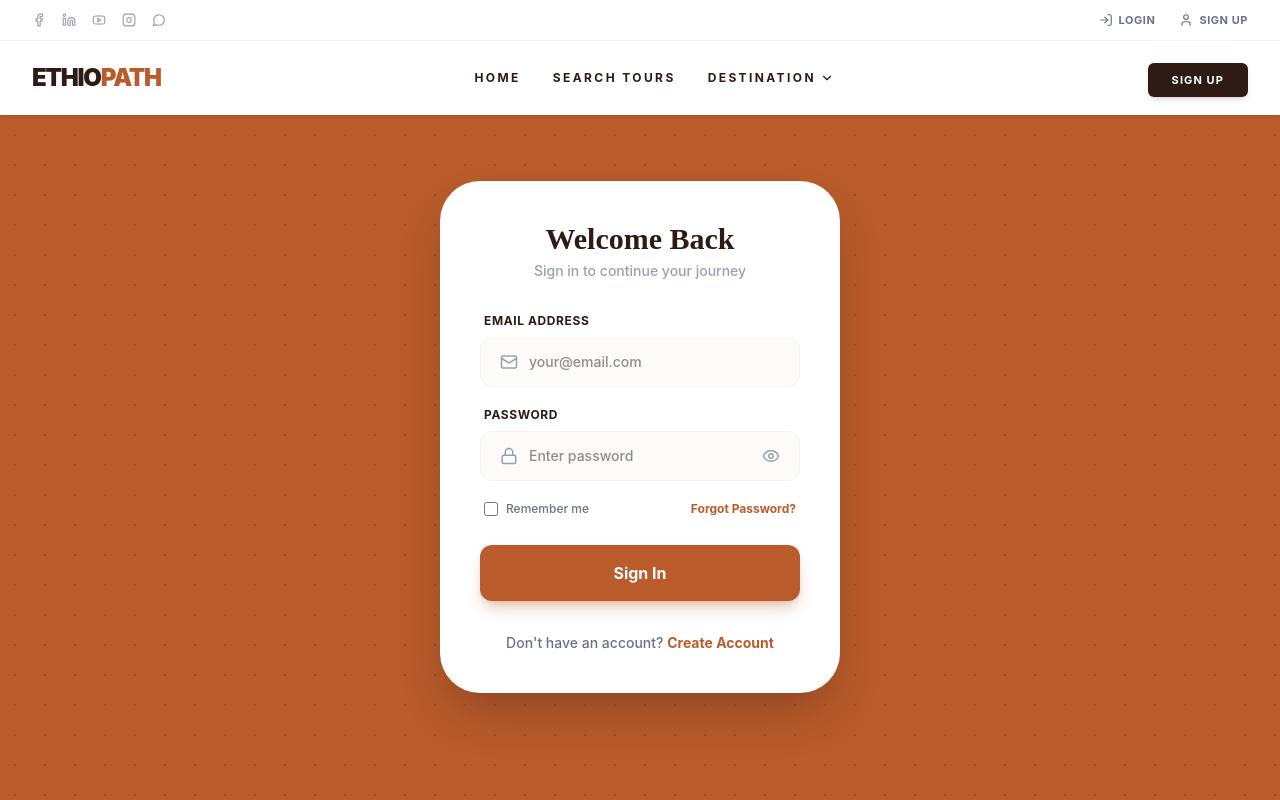
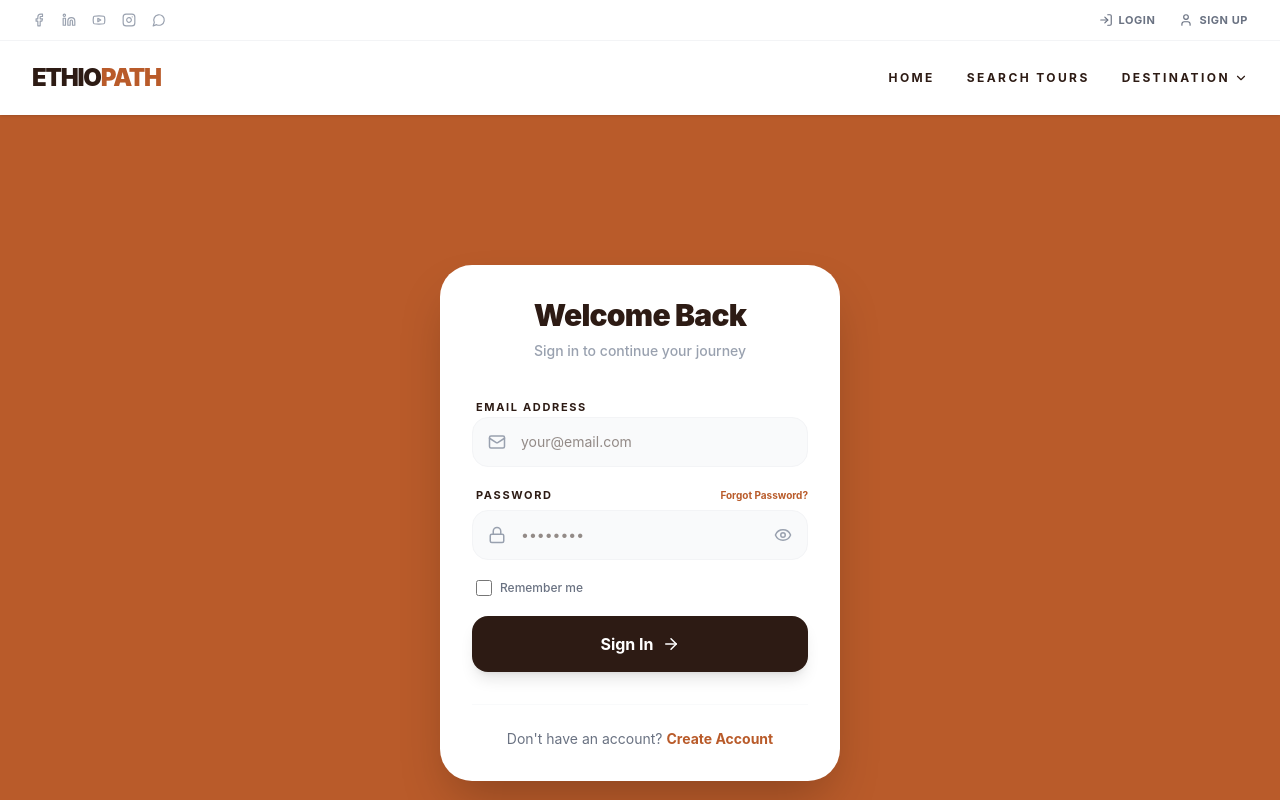
Before and after one commit to niemaDev/Tour_Management_System, a React app: page /login in a window 1280 px wide. Built offline with nearby package versions, Linux system fonts and the light colour scheme; the HTML template or start-up script is replaced by a standard one.

Commit message:
edit login and sign up page

```diff
--- a/src/components/common/Navbar.jsx
+++ b/src/components/common/Navbar.jsx
@@ -2,6 +2,9 @@ import React, { useState } from 'react';
 import { Link } from 'react-router-dom';
 import {
   ChevronDown,
+   LayoutDashboard,
+    MapPin,
+     Globe,
   User,
   LogIn,
   Facebook,
@@ -13,7 +16,7 @@ import {
 
 const Navbar = () => {
   const [isDropdownOpen, setIsDropdownOpen] = useState(false);
-
+    const isAdmin = true;
   // Destinations matching the reference style
   const destinations = ["Amhara", "Oromia", "Tigray", "Afar", "Southern Nation", "More"];
 
@@ -85,14 +88,14 @@ const Navbar = () => {
         </div>
 
         {/* Action Button (Main sign up button) */}
-        <div className="hidden sm:block">
+        {/*<div className="hidden sm:block">
           <Link
             to="/signup"
             className="bg-[#2D1B14] text-white px-6 py-2.5 rounded-md text-[11px] font-bold uppercase tracking-widest hover:bg-[#B95B2A] transition-all shadow-md active:scale-95"
           >
             Sign Up
           </Link>
-        </div>
+        </div>*/}
       </div>
     </nav>
   );
--- a/src/layouts/MainLayout.jsx
+++ b/src/layouts/MainLayout.jsx
@@ -8,7 +8,7 @@ const MainLayout = () => {
     <div className="flex flex-col min-h-screen bg-gray-50 text-gray-900 overflow-hidden">
       <Navbar />
 
-      <main className="flex-grow ">
+      <main className="flex-grow pt-[114px] ">
         <Outlet />
       </main>
 
--- a/src/pages/Login.jsx
+++ b/src/pages/Login.jsx
@@ -1,102 +1,96 @@
-import React, { useState } from 'react';
-import { Mail, Lock, Eye, EyeOff } from 'lucide-react';
-import { Link, useNavigate } from 'react-router-dom';
+import React from 'react';
+import { Mail, Lock, Eye, ArrowRight } from 'lucide-react';
+import { Link } from 'react-router-dom';
 
 const Login = () => {
-  const navigate = useNavigate();
-  const [formData, setFormData] = useState({ email: '', password: '' });
-  const [showPassword, setShowPassword] = useState(false);
+  return (
+    <div className="min-h-screen w-full bg-[#B95B2A] flex items-center justify-center px-4 pt-[114px]">
+      {/* - max-w-[400px]: Makes the card narrower and cleaner.
+          - -translate-y-12: This is the trick to move it "a little bit upper" without breaking the centering.
+      */}
+      <div className="bg-white rounded-[2rem] p-8 w-full max-w-[400px] shadow-2xl transform -translate-y-12 animate-in fade-in zoom-in-95 duration-500">
 
-  const handleChange = (e) => {
-    setFormData({ ...formData, [e.target.name]: e.target.value });
-  };
+        {/* Header Section */}
+        <div className="text-center mb-8">
+          <h1 className="text-3xl font-black tracking-tight text-[#2D1B14] mb-2">
+            Welcome Back
+          </h1>
+          <p className="text-gray-400 text-sm font-medium">
+            Sign in to continue your journey
+          </p>
+        </div>
 
-  const handleSubmit = (e) => {
-    e.preventDefault();
-    if (formData.email && formData.password) {
-      navigate('/admin');
-    }
-  };
-
-  return (
-    /* mt-[74px] prevents the Navbar from overlapping the top of this section */
-    <div className=" min-h-screen flex items-center justify-center bg-[#B95B2A] relative overflow-hidden px-4 pt-[74px]">
-      {/* Pattern Overlay */}
-      <div
-        className="absolute inset-0 opacity-20 pointer-events-none"
-        style={{
-          backgroundImage: `radial-gradient(#2D1B14 1px, transparent 1px)`,
-          backgroundSize: '30px 30px'
-        }}
-      ></div>
-
-      {/* THE CARD */}
-      <div className="relative bg-white w-full max-w-[400px] rounded-[2.5rem] shadow-2xl p-8 md:p-10 flex flex-col items-center">
-
-        {/* LOGO ICON REMOVED - Heading starts higher now */}
-        <h1 className="text-3xl font-serif font-bold text-[#2D1B14] mb-1">Welcome Back</h1>
-        <p className="text-gray-400 font-medium mb-8 text-center text-sm">Sign in to continue your journey</p>
-
-        <form onSubmit={handleSubmit} className="w-full space-y-5">
-          <div>
-            <label className="block text-xs font-bold text-[#2D1B14] mb-2 ml-1 uppercase tracking-wider">Email Address</label>
-            <div className="relative">
-              <Mail className="absolute left-5 top-1/2 -translate-y-1/2 text-gray-400" size={18} />
+        <form className="space-y-5">
+          {/* Email Input */}
+          <div className="space-y-1.5">
+            <label className="text-[11px] font-bold uppercase tracking-[0.15em] text-[#2D1B14] ml-1">
+              Email Address
+            </label>
+            <div className="relative group">
+              <div className="absolute left-4 top-1/2 -translate-y-1/2 text-gray-400 group-focus-within:text-[#B95B2A] transition-colors">
+                <Mail size={18} />
+              </div>
               <input
                 type="email"
-                name="email"
-                value={formData.email}
-                onChange={handleChange}
                 placeholder="your@email.com"
-                className="w-full pl-12 pr-6 py-3.5 bg-[#FDFBF9] border border-gray-100 rounded-xl outline-none focus:ring-2 focus:ring-[#B95B2A]/20 transition font-medium text-coffee text-sm"
-                required
+                className="w-full bg-gray-50 border border-gray-100 rounded-2xl pl-12 pr-4 py-3.5 text-sm focus:outline-none focus:ring-2 focus:ring-[#B95B2A]/20 focus:bg-white transition-all text-[#2D1B14]"
               />
             </div>
           </div>
 
-          <div>
-            <label className="block text-xs font-bold text-[#2D1B14] mb-2 ml-1 uppercase tracking-wider">Password</label>
-            <div className="relative">
-              <Lock className="absolute left-5 top-1/2 -translate-y-1/2 text-gray-400" size={18} />
+          {/* Password Input */}
+          <div className="space-y-1.5">
+            <div className="flex justify-between items-center ml-1">
+              <label className="text-[11px] font-bold uppercase tracking-[0.15em] text-[#2D1B14]">
+                Password
+              </label>
+              <button type="button" className="text-[10px] font-bold text-[#B95B2A] hover:underline">
+                Forgot Password?
+              </button>
+            </div>
+            <div className="relative group">
+              <div className="absolute left-4 top-1/2 -translate-y-1/2 text-gray-400 group-focus-within:text-[#B95B2A] transition-colors">
+                <Lock size={18} />
+              </div>
               <input
-                type={showPassword ? "text" : "password"}
-                name="password"
-                value={formData.password}
-                onChange={handleChange}
-                placeholder="Enter password"
-                className="w-full pl-12 pr-12 py-3.5 bg-[#FDFBF9] border border-gray-100 rounded-xl outline-none focus:ring-2 focus:ring-[#B95B2A]/20 transition font-medium text-coffee text-sm"
-                required
+                type="password"
+                placeholder="••••••••"
+                className="w-full bg-gray-50 border border-gray-100 rounded-2xl pl-12 pr-12 py-3.5 text-sm focus:outline-none focus:ring-2 focus:ring-[#B95B2A]/20 focus:bg-white transition-all text-[#2D1B14]"
               />
-              <button
-                type="button"
-                onClick={() => setShowPassword(!showPassword)}
-                className="absolute right-5 top-1/2 -translate-y-1/2 text-gray-400 hover:text-coffee"
-              >
-                {showPassword ? <EyeOff size={18} /> : <Eye size={18} />}
+              <button type="button" className="absolute right-4 top-1/2 -translate-y-1/2 text-gray-400 hover:text-[#2D1B14]">
+                <Eye size={18} />
               </button>
             </div>
           </div>
 
-          <div className="flex items-center justify-between text-xs px-1">
-            <label className="flex items-center gap-2 text-gray-500 font-medium cursor-pointer">
-              <input type="checkbox" className="w-3.5 h-3.5 accent-[#B95B2A] rounded" />
+          {/* Remember Me */}
+          <div className="flex items-center gap-2 ml-1">
+            <input
+              type="checkbox"
+              id="remember"
+              className="w-4 h-4 rounded border-gray-300 text-[#B95B2A] focus:ring-[#B95B2A]"
+            />
+            <label htmlFor="remember" className="text-xs font-medium text-gray-500 cursor-pointer">
               Remember me
             </label>
-            <Link to="/forgot-password" size={18} className="text-[#B95B2A] font-bold hover:underline">Forgot Password?</Link>
           </div>
 
-          <button
-            type="submit"
-            className="w-full bg-[#B95B2A] text-white py-4 rounded-xl font-bold text-base shadow-lg shadow-[#B95B2A]/30 hover:brightness-110 active:scale-[0.98] transition mt-2"
-          >
+          {/* Submit Button */}
+          <button className="w-full bg-[#2D1B14] text-white font-bold py-4 rounded-2xl flex items-center justify-center gap-2 hover:bg-[#B95B2A] transition-all shadow-lg shadow-black/10 active:scale-[0.98] mt-2 group">
             Sign In
+            <ArrowRight size={18} className="group-hover:translate-x-1 transition-transform" />
           </button>
         </form>
 
-        <p className="mt-8 text-gray-500 font-medium text-sm text-center">
-          Don't have an account? {' '}
-          <Link to="/signup" className="text-[#B95B2A] font-bold hover:underline">Create Account</Link>
-        </p>
+        {/* Footer */}
+        <div className="mt-8 pt-6 border-t border-gray-50 text-center">
+          <p className="text-sm text-gray-500">
+            Don't have an account? {' '}
+            <Link to="/signup" className="text-[#B95B2A] font-bold hover:underline">
+              Create Account
+            </Link>
+          </p>
+        </div>
       </div>
     </div>
   );
--- a/src/pages/Register.jsx
+++ b/src/pages/Register.jsx
@@ -1,5 +1,5 @@
 import React, { useState } from 'react';
-import { Mail, Lock, User, Eye, EyeOff, ArrowLeft } from 'lucide-react';
+import { Mail, Lock, User, Eye, EyeOff, ArrowLeft, ArrowRight } from 'lucide-react';
 import { Link, useNavigate } from 'react-router-dom';
 
 const Register = () => {
@@ -30,107 +30,109 @@ const Register = () => {
   };
 
   return (
-    /* pt-[74px] prevents Navbar overlap and keeps background seamless */
-    <div className="min-h-screen pt-[74px] flex items-center justify-center bg-[#B95B2A] relative overflow-hidden px-4">
+    /* 1. min-h-screen: Allows the page to expand if content + footer is long.
+       2. pt-[114px]: Clears the taller Navbar.
+       3. pb-20: Adds a gap at the bottom so the card doesn't touch the footer.
+    */
+    <div className="min-h-screen w-full bg-[#B95B2A] flex justify-center items-start px-4 pt-[114px] pb-20 relative">
+
       {/* Pattern Overlay */}
       <div
-        className="absolute inset-0 opacity-20 pointer-events-none"
+        className="absolute inset-0 opacity-10 pointer-events-none"
         style={{
           backgroundImage: `radial-gradient(#2D1B14 1px, transparent 1px)`,
           backgroundSize: '30px 30px'
         }}
       ></div>
 
-      {/* Card: Reduced padding to p-8 to fit all fields on one screen */}
-      <div className="relative bg-white w-full max-w-[450px] rounded-[2.5rem] shadow-2xl p-8 md:p-10 flex flex-col">
+      {/* Register Card */}
+      <div className="relative z-10 bg-white w-full max-w-[420px] rounded-[2.5rem] shadow-2xl p-7 flex flex-col mt-6 animate-in fade-in zoom-in-95 duration-500">
 
-        {/* Back Button: Moved closer to top */}
+        {/* Back Button */}
         <button
           onClick={() => navigate('/login')}
-          className="flex items-center gap-2 text-gray-400 font-bold hover:text-[#B95B2A] transition mb-4 text-sm"
+          className="flex items-center gap-1.5 text-gray-400 font-bold hover:text-[#B95B2A] transition mb-4 text-[10px] uppercase tracking-wider"
         >
-          <ArrowLeft size={18} /> Back to Login
+          <ArrowLeft size={14} /> Back to Login
         </button>
 
-        <div className="flex flex-col items-center">
-            {/* Header: Compacted margins */}
-            <h1 className="text-2xl font-serif font-bold text-[#2D1B14] mb-1">Create Account</h1>
-            <p className="text-gray-400 font-medium mb-6 text-center text-sm">Join us and start your adventure</p>
+        <div className="text-center mb-6">
+          <h1 className="text-3xl font-black tracking-tight text-[#2D1B14] mb-1">Create Account</h1>
+          <p className="text-gray-400 text-xs font-medium">Join us and start your adventure</p>
         </div>
 
-        {/* Form: Using space-y-4 for vertical density */}
-        <form onSubmit={handleSubmit} className="w-full space-y-4">
+        <form onSubmit={handleSubmit} className="w-full space-y-3.5">
 
           {/* Full Name */}
-          <div>
-            <label className="block text-xs font-bold text-[#2D1B14] mb-1.5 ml-1 uppercase tracking-wider">Full Name</label>
+          <div className="space-y-1">
+            <label className="block text-[10px] font-bold text-[#2D1B14] ml-1 uppercase tracking-[0.15em]">Full Name</label>
             <div className="relative">
-              <User className="absolute left-5 top-1/2 -translate-y-1/2 text-gray-400" size={18} />
+              <User className="absolute left-4 top-1/2 -translate-y-1/2 text-gray-400" size={16} />
               <input
                 type="text"
                 name="fullName"
                 value={formData.fullName}
                 onChange={handleChange}
-                placeholder="Full name"
-                className="w-full pl-12 pr-6 py-3 bg-[#FDFBF9] border border-gray-100 rounded-xl outline-none focus:ring-2 focus:ring-[#B95B2A]/20 transition font-medium text-sm"
+                placeholder="Enter your name"
+                className="w-full pl-11 pr-4 py-2.5 bg-gray-50 border border-gray-100 rounded-xl outline-none focus:ring-2 focus:ring-[#B95B2A]/20 transition text-sm text-[#2D1B14]"
                 required
               />
             </div>
           </div>
 
           {/* Email */}
-          <div>
-            <label className="block text-xs font-bold text-[#2D1B14] mb-1.5 ml-1 uppercase tracking-wider">Email Address</label>
+          <div className="space-y-1">
+            <label className="block text-[10px] font-bold text-[#2D1B14] ml-1 uppercase tracking-[0.15em]">Email Address</label>
             <div className="relative">
-              <Mail className="absolute left-5 top-1/2 -translate-y-1/2 text-gray-400" size={18} />
+              <Mail className="absolute left-4 top-1/2 -translate-y-1/2 text-gray-400" size={16} />
               <input
                 type="email"
                 name="email"
                 value={formData.email}
                 onChange={handleChange}
                 placeholder="your@email.com"
-                className="w-full pl-12 pr-6 py-3 bg-[#FDFBF9] border border-gray-100 rounded-xl outline-none focus:ring-2 focus:ring-[#B95B2A]/20 transition font-medium text-sm"
+                className="w-full pl-11 pr-4 py-2.5 bg-gray-50 border border-gray-100 rounded-xl outline-none focus:ring-2 focus:ring-[#B95B2A]/20 transition text-sm text-[#2D1B14]"
                 required
               />
             </div>
           </div>
 
-          {/* Password & Confirm - Grid layout to save vertical space */}
-          <div className="grid grid-cols-1 md:grid-cols-2 gap-3">
-            <div>
-              <label className="block text-xs font-bold text-[#2D1B14] mb-1.5 ml-1 uppercase tracking-wider">Password</label>
+          {/* Password & Confirm Grid */}
+          <div className="grid grid-cols-2 gap-3">
+            <div className="space-y-1">
+              <label className="block text-[10px] font-bold text-[#2D1B14] ml-1 uppercase tracking-[0.15em]">Password</label>
               <div className="relative">
-                <Lock className="absolute left-4 top-1/2 -translate-y-1/2 text-gray-400" size={18} />
+                <Lock className="absolute left-4 top-1/2 -translate-y-1/2 text-gray-400" size={16} />
                 <input
                   type={showPassword ? "text" : "password"}
                   name="password"
                   value={formData.password}
                   onChange={handleChange}
-                  placeholder="Password"
-                  className="w-full pl-11 pr-10 py-3 bg-[#FDFBF9] border border-gray-100 rounded-xl outline-none focus:ring-2 focus:ring-[#B95B2A]/20 transition font-medium text-sm"
+                  placeholder="Create"
+                  className="w-full pl-11 pr-10 py-2.5 bg-gray-50 border border-gray-100 rounded-xl outline-none focus:ring-2 focus:ring-[#B95B2A]/20 transition text-sm text-[#2D1B14]"
                   required
                 />
                 <button
                   type="button"
                   onClick={() => setShowPassword(!showPassword)}
-                  className="absolute right-3 top-1/2 -translate-y-1/2 text-gray-400"
+                  className="absolute right-3 top-1/2 -translate-y-1/2 text-gray-400 hover:text-[#B95B2A]"
                 >
-                  {showPassword ? <EyeOff size={16} /> : <Eye size={16} />}
+                  {showPassword ? <EyeOff size={14} /> : <Eye size={14} />}
                 </button>
               </div>
             </div>
 
-            <div>
-              <label className="block text-xs font-bold text-[#2D1B14] mb-1.5 ml-1 uppercase tracking-wider">Confirm</label>
+            <div className="space-y-1">
+              <label className="block text-[10px] font-bold text-[#2D1B14] ml-1 uppercase tracking-[0.15em]">Confirm</label>
               <div className="relative">
-                <Lock className="absolute left-4 top-1/2 -translate-y-1/2 text-gray-400" size={18} />
+                <Lock className="absolute left-4 top-1/2 -translate-y-1/2 text-gray-400" size={16} />
                 <input
                   type="password"
                   name="confirmPassword"
                   value={formData.confirmPassword}
                   onChange={handleChange}
                   placeholder="Repeat"
-                  className="w-full pl-11 pr-4 py-3 bg-[#FDFBF9] border border-gray-100 rounded-xl outline-none focus:ring-2 focus:ring-[#B95B2A]/20 transition font-medium text-sm"
+                  className="w-full pl-11 pr-4 py-2.5 bg-gray-50 border border-gray-100 rounded-xl outline-none focus:ring-2 focus:ring-[#B95B2A]/20 transition text-sm text-[#2D1B14]"
                   required
                 />
               </div>
@@ -139,16 +141,19 @@ const Register = () => {
 
           <button
             type="submit"
-            className="w-full bg-[#B95B2A] text-white py-3.5 rounded-xl font-bold text-base shadow-lg shadow-[#B95B2A]/30 hover:brightness-110 active:scale-[0.98] transition mt-2"
+            className="w-full bg-[#2D1B14] text-white py-3.5 rounded-xl font-bold text-sm shadow-lg hover:bg-[#B95B2A] active:scale-[0.98] transition mt-2 flex items-center justify-center gap-2 group"
           >
             Create Account
+            <ArrowRight size={16} className="group-hover:translate-x-1 transition-transform" />
           </button>
         </form>
 
-        <p className="mt-6 text-center text-gray-500 font-medium text-sm">
-          Already have an account? {' '}
-          <Link to="/login" className="text-[#B95B2A] font-bold hover:underline">Sign In</Link>
-        </p>
+        <div className="mt-6 pt-5 border-t border-gray-50 text-center">
+          <p className="text-xs text-gray-500 font-medium">
+            Already have an account? {' '}
+            <Link to="/login" className="text-[#B95B2A] font-bold hover:underline">Sign In</Link>
+          </p>
+        </div>
       </div>
     </div>
   );
```
Also changed, not shown: src/pages/Home.jsx (+7 -4 lines).
